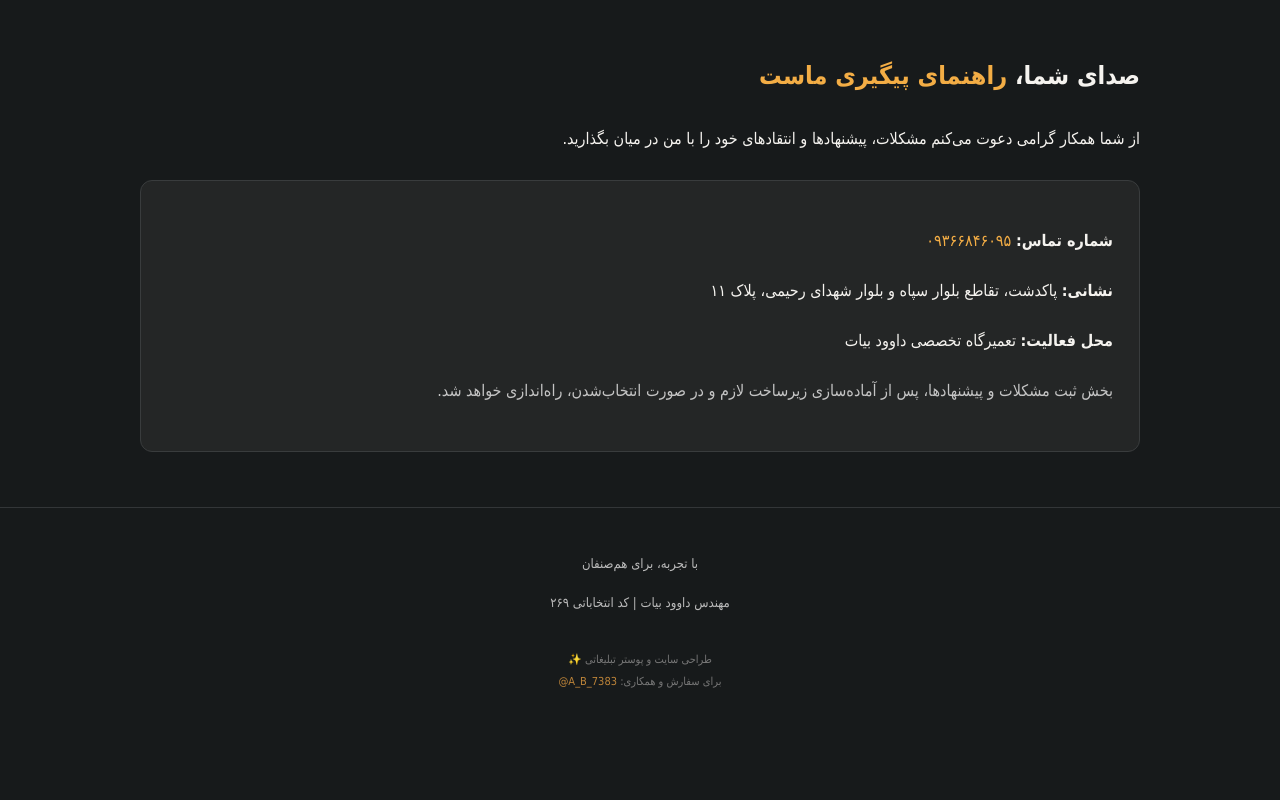
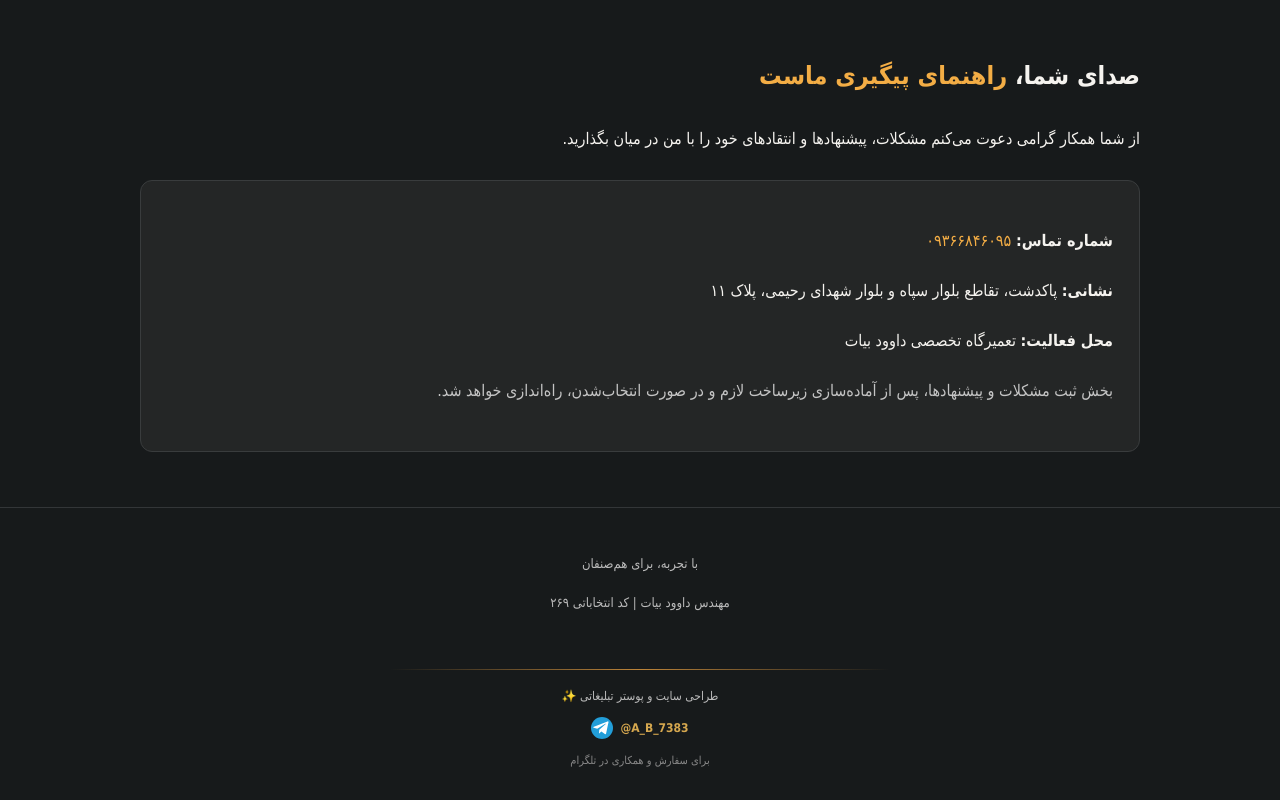
Before and after one commit to bayat269/davood-bayat, a plain HTML site: page index.html in a window 1280 px wide. Shown: the part 1549-2349 px from the top of the page. Before the commit the page ends 2260 px from the top, so only its background shows below. Drawn offline with Linux system fonts and the light colour scheme.

Commit message:
Update index.html

```diff
--- a/index.html
+++ b/index.html
@@ -57,6 +57,7 @@ nav a:hover {
   color: #f3ad45;
 }
 
+/* بخش اصلی معرفی */
 .hero {
   padding: 65px 0;
   background:
@@ -207,29 +208,65 @@ section p {
 
 footer {
   text-align: center;
-  padding: 30px 0 12px;
+  padding: 30px 0;
   color: #bbb;
   font-size: 13px;
 }
 
-/* تبلیغ کوچک طراحی سایت و پوستر */
+/* معرفی خدمات طراحی سایت */
 .my-work {
   text-align: center;
-  padding: 8px 12px 18px;
-  color: #777;
-  font-size: 11px;
+  padding: 10px 18px 28px;
+  color: #999;
+  font-size: 12px;
   line-height: 2;
 }
 
-.my-work a {
-  color: #bd8439;
-  text-decoration: none;
-  transition: color 0.2s;
+.my-work-line {
+  width: 100%;
+  max-width: 500px;
+  height: 1px;
+  margin: 0 auto 14px;
+  background: linear-gradient(
+    to right,
+    transparent,
+    #bd8439,
+    transparent
+  );
 }
 
-.my-work a:hover {
+.my-work-title {
+  margin: 0 0 8px;
+  color: #bbb;
+}
+
+.telegram-link {
+  display: inline-flex;
+  align-items: center;
+  justify-content: center;
+  gap: 7px;
+  color: #d6a84f;
+  text-decoration: none;
+  font-weight: bold;
+  direction: ltr;
+  transition: color 0.2s, transform 0.2s;
+}
+
+.telegram-link:hover {
   color: #f3ad45;
-  text-decoration: underline;
+  transform: translateY(-2px);
+}
+
+.telegram-icon {
+  width: 22px;
+  height: 22px;
+  display: block;
+}
+
+.my-work-caption {
+  margin: 3px 0 0;
+  color: #888;
+  font-size: 11px;
 }
 
 /* نمایش مناسب در گوشی */
@@ -455,14 +492,41 @@ footer {
   </div>
 </footer>
 
+<!-- معرفی خدمات طراحی سایت و لینک تلگرام -->
 <div class="my-work">
-  طراحی سایت و پوستر تبلیغاتی ✨
-  <br>
-  برای سفارش و همکاری:
-  <a href="https://t.me/A_B_7383"
-     target="_blank"
-     rel="noopener noreferrer"
-     dir="ltr">@A_B_7383</a>
+  <div class="my-work-line"></div>
+
+  <p class="my-work-title">
+    طراحی سایت و پوستر تبلیغاتی ✨
+  </p>
+
+  <a
+    class="telegram-link"
+    href="https://t.me/A_B_7383"
+    target="_blank"
+    rel="noopener noreferrer"
+    dir="ltr"
+  >
+    <svg
+      class="telegram-icon"
+      xmlns="http://www.w3.org/2000/svg"
+      viewBox="0 0 24 24"
+      aria-label="Telegram"
+      role="img"
+    >
+      <circle cx="12" cy="12" r="12" fill="#229ED9"/>
+      <path
+        d="M18.8 6.9 16.5 18c-.2.8-.7 1-1.4.6l-3.8-2.8-1.8 1.7c-.2.2-.4.4-.8.4l.3-3.9 7.1-6.4c.3-.3-.1-.4-.5-.2l-8.8 5.5-3.8-1.2c-.8-.3-.8-.8.2-1.2l14.8-5.7c.7-.3 1.3.2 1 1.9z"
+        fill="#fff"
+      />
+    </svg>
+
+    <span>@A_B_7383</span>
+  </a>
+
+  <p class="my-work-caption">
+    برای سفارش و همکاری در تلگرام
+  </p>
 </div>
 
 </body>
```
